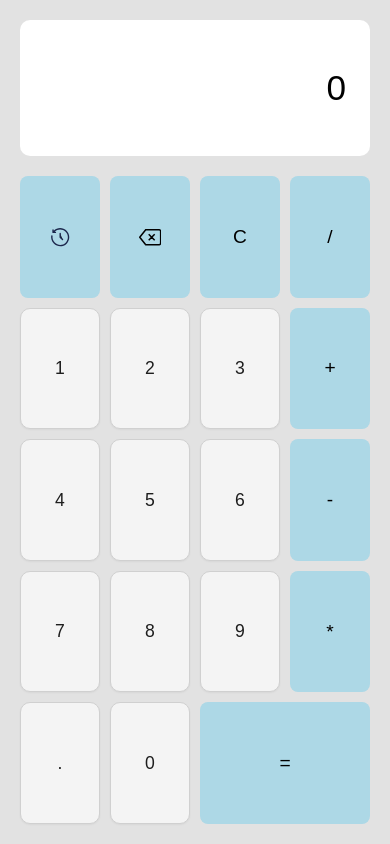
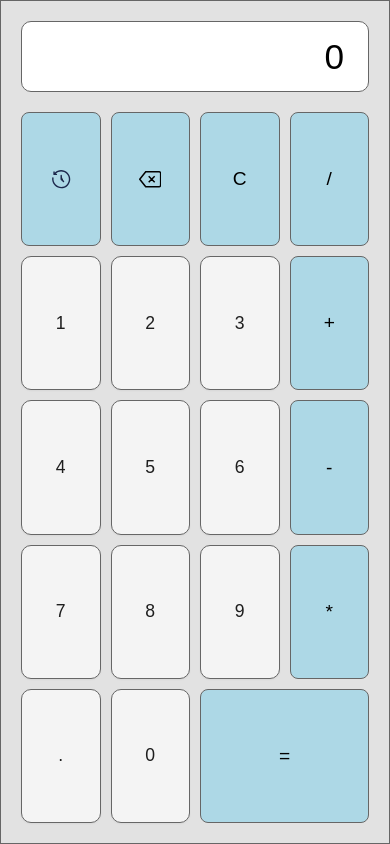
Before and after one commit to jake15462/React-Calculator, a React (Vite) app: page / in a window 390 px wide. Built offline with nearby package versions, Linux system fonts and the light colour scheme.

Commit message:
⚡️ improved responsivness/added functionality

```diff
--- a/src/App.jsx
+++ b/src/App.jsx
@@ -68,6 +68,19 @@ const keyFunction = ({ key }) => {
     return;
   }
 
+  if (key === "c") {
+    setCurrentValue("0");
+    return;
+  }
+
+  if (key === "h" && !historyActive) {
+    setHistoryActive(true)
+    return;
+  } else if (key === "h" && historyActive) {
+    setHistoryActive(false)
+    return;
+  }
+
   if (keys.includes(key)) {
     setCurrentValue(prev => (prev === "0" || calculated ? key : prev + key));
     setCalculated(false);
@@ -89,7 +102,7 @@ useEffect(() => {
   return () => {
     window.removeEventListener("keydown", keyFunction);
   };
-}, [currentValue, calculated]);
+}, [currentValue, calculated, historyActive]);
 
 
 
--- a/src/components/HistoryButton/historyButton.scss
+++ b/src/components/HistoryButton/historyButton.scss
@@ -5,7 +5,6 @@
   font-size: 1.8rem;
   background-color: #add8e6;
   color: #000;
-  border: none;
   border-radius: 8px;
   transition: background-color 0.3s ease;
   display: flex;
@@ -35,4 +34,14 @@
       height: 1.4rem;
     }
   }
+
+  @media (max-height: 600px) {
+    font-size: 1.2rem;
+    padding: 0;
+
+    svg {
+      width: 1.4rem;
+      height: 1.4rem;
+    }
+  }
 }
--- a/src/components/HistoryComponent/historyComponent.scss
+++ b/src/components/HistoryComponent/historyComponent.scss
@@ -6,7 +6,6 @@
   right: 0;
   background-color: #014b70;
   color: #ffffff;
-  border-left: 2px solid #ccc;
   padding: 20px;
   box-sizing: border-box;
   overflow-y: auto;
--- a/src/components/NumButton/numButton.scss
+++ b/src/components/NumButton/numButton.scss
@@ -5,7 +5,6 @@
   font-size: 1.6rem;
   background-color: #f4f4f4;
   color: #1e1e1e;
-  border: 1px solid #d0d0d0;
   border-radius: 10px;
   box-shadow: 0 1px 2px rgba(0, 0, 0, 0.05);
   transition: background-color 0.2s ease;
@@ -18,6 +17,11 @@
     background-color: #cccccc;
   }
 
+  @media (max-height: 600px) {
+    font-size: 1.2rem;
+    padding: 0;
+  }
+
   @media (max-width: 500px) {
     font-size: 1.1rem;
     padding: 0.8rem;
--- a/src/components/OpButton/opButton.scss
+++ b/src/components/OpButton/opButton.scss
@@ -5,7 +5,6 @@
   font-size: 1.8rem;
   background-color: #add8e6;
   color: #000;
-  border: none;
   border-radius: 8px;
   transition: background-color 0.3s ease;
   display: flex;
@@ -35,4 +34,14 @@
       height: 1.4rem;
     }
   }
+
+  @media (max-height: 600px) {
+    font-size: 1.2rem;
+    padding: 0;
+
+    svg {
+      width: 1.4rem;
+      height: 1.4rem;
+    }
+  }
 }
--- a/src/components/ScreenInput/screenInput.scss
+++ b/src/components/ScreenInput/screenInput.scss
@@ -5,7 +5,6 @@
   font-size: 2.2rem;
   background-color: #ffffff;
   color: #000;
-  border: none;
   border-radius: 10px;
   text-align: right;
   box-sizing: border-box;
@@ -13,9 +12,16 @@
   white-space: nowrap;
   text-overflow: ellipsis;
 
+  @media (max-height: 600px) {
+    width: calc(100% - 40px);
+  }
+
   @media (max-width: 500px) {
     width: calc(100% - 40px);
-    height: 20vh;
-    min-height: 80px;
+  }
+
+  @media (max-height: 600px) and (min-width: 800px) {
+    height: 100%;
+    width: 50%;
   }
 }
--- a/src/index.css
+++ b/src/index.css
@@ -56,6 +56,43 @@ html, body, #root {
   align-items: center;
 }
 
+@media (max-height: 600px) {
+  body, html {
+    height: 100%;
+    margin: 0;
+    padding: 0;
+  }
+
+  #root {
+    height: 100%;
+  }
+
+  .calculator {
+    width: 100%;
+    height: 100%;
+    max-width: none;
+    border-radius: 0;
+    padding: 20px 0;
+    margin: 0;
+  }
+
+  .calculator-inner {
+    height: 100%;
+  }
+
+  .btn-container {
+    gap: 10px;
+    padding-top: 20px;
+    grid-auto-rows: minmax(3rem, 1fr);
+    width: calc(100% - 40px);
+    height: 100%;
+  }
+}
+
+.calculator, button, .input-screen {
+  border: 1px solid #666;
+}
+
 @media (max-width: 500px) {
   body, html {
     height: 100%;
@@ -88,3 +125,21 @@ html, body, #root {
     height: 100%;
   }
 }
+
+@media (max-height: 600px) and (min-width: 800px) {
+  .calculator-inner {
+    display: flex;
+    flex-direction: row-reverse;
+    align-items: center;
+    margin: 10px;
+    gap: 10px
+  }
+
+  .calculator {
+    padding: 0
+  }
+
+  .btn-container {
+    padding: 0;
+  }
+}
```
Also changed, not shown: src/components/CalculateButton/calculateButton.jsx (deleted), src/components/CalculateButton/calculateButton.scss (deleted).
